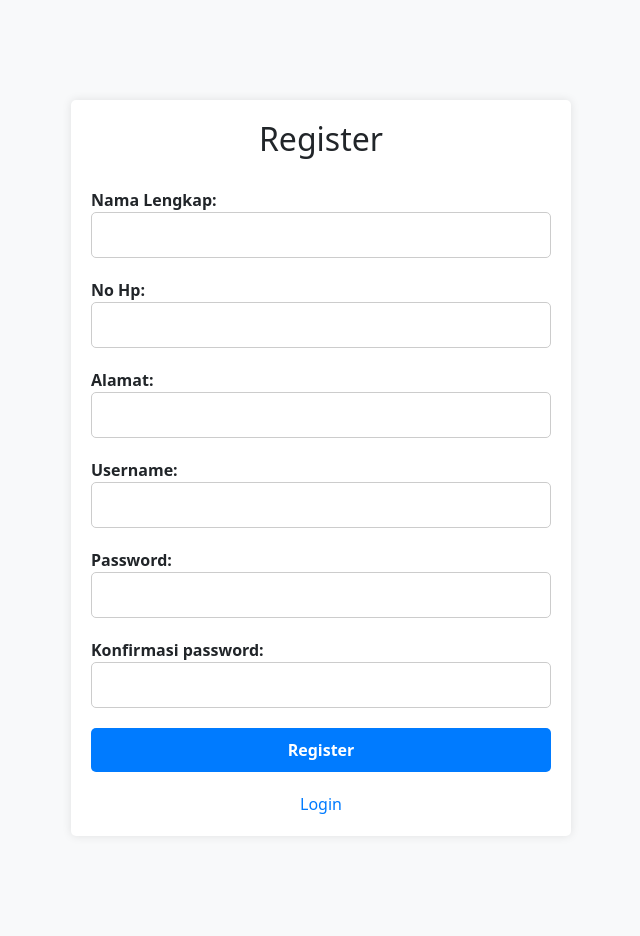
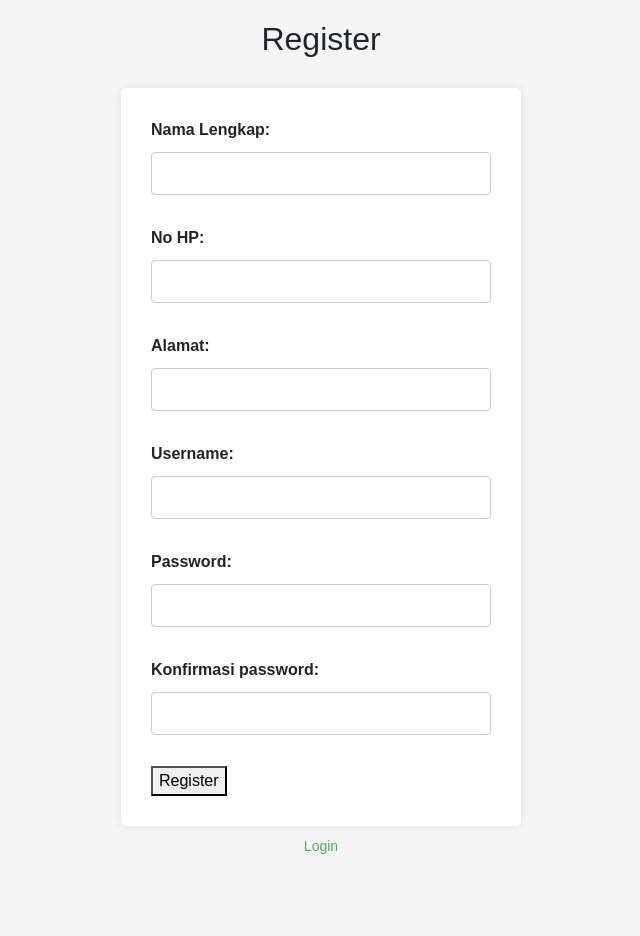
Before and after one commit to PBLHADAH/accounting_web, a PHP site: page /register.php in a window 1280 px wide. Shown: the whole page, without its empty margins (319-959 px from the left). After the commit the page ends 854 px from the top, so only its background shows below. Run offline with PHP 8.4, Linux system fonts and the light colour scheme.

Commit message:
update tampilan login dan register

```diff
--- a/login.php
+++ b/login.php
@@ -389,7 +389,7 @@ img {
 
     <div class="login">
       <div class="container">
-        <h1>Login untuk<br />Masuk ke Dashboard</h1>
+    <h1>Login!</h1>
         <div class="login-form">
           <form action="">
             <input type="email" placeholder="E-mail Address">
@@ -398,7 +398,7 @@ img {
             <div class="remember-form">
               <input type="checkbox">
               <span>Remember me</span> <br>
-              <a href="register.php">Register</a>
+              Don't have an account? <a href="register.php">Register</a>
             </div>
             <div class="forget-pass">
               <a href="#">Forgot Password ?</a>
--- a/register.php
+++ b/register.php
@@ -5,16 +5,9 @@
     <link href="https://cdn.jsdelivr.net/npm/bootstrap@5.3.0-alpha3/dist/css/bootstrap.min.css" rel="stylesheet" integrity="sha384-KK94CHFLLe+nY2dmCWGMq91rCGa5gtU4mk92HdvYe+M/SXH301p5ILy+dN9+nJOZ" crossorigin="anonymous">
     <style>
         body {
-            background-color: #f8f9fa;
-        }
-
-        .container {
-            max-width: 500px;
-            margin: 100px auto;
+            background-color: #f5f5f5;
             padding: 20px;
-            background-color: #fff;
-            border-radius: 5px;
-            box-shadow: 0 0 10px rgba(0, 0, 0, 0.1);
+            font-family: Arial, sans-serif;
         }
 
         h2 {
@@ -22,71 +15,95 @@
             margin-bottom: 30px;
         }
 
+        form {
+            max-width: 400px;
+            margin: 0 auto;
+            background-color: #fff;
+            padding: 30px;
+            border-radius: 5px;
+            box-shadow: 0px 0px 10px rgba(0, 0, 0, 0.1);
+        }
+
         label {
             font-weight: bold;
+            display: block;
+            margin-bottom: 10px;
         }
 
         input[type="text"],
         input[type="password"] {
             width: 100%;
             padding: 10px;
-            border-radius: 5px;
+            margin-bottom: 15px;
             border: 1px solid #ccc;
-            margin-bottom: 20px;
+            border-radius: 4px;
+            font-size: 14px;
         }
 
         input[type="submit"] {
-            width: 100%;
-            padding: 10px;
-            border-radius: 5px;
-            background-color: #007bff;
-            color: #fff;
-            font-weight: bold;
+            background-color: #4CAF50;
+            color: white;
+            padding: 10px 20px;
             border: none;
+            border-radius: 4px;
+            cursor: pointer;
+            font-size: 16px;
+            transition: background-color 0.3s ease;
         }
 
         input[type="submit"]:hover {
-            background-color: #0069d9;
-            cursor: pointer;
+            background-color: #45a049;
         }
 
         a {
+            color: #4CAF50;
             display: block;
             text-align: center;
-            margin-top: 20px;
-            color: #007bff;
+            margin-top: 10px;
+            font-size: 14px;
             text-decoration: none;
+        }
+
+        @media (max-width: 500px) {
+            form {
+                max-width: 300px;
+            }
         }
     </style>
 </head>
 <body>
-    <div class="container">
-        <h2>Register</h2>
-        <form method="POST" action="register.php">
+    <h2>Register</h2>
+    <form method="POST" action="register.php">
+        <div class="mb-3">
             <label for="nama_lengkap">Nama Lengkap:</label>
             <input type="text" id="nama_lengkap" name="nama_lengkap" required>
-
-            <label for="no_hp">No Hp:</label>
+        </div>
+        <div class="mb-3">
+            <label for="no_hp">No HP:</label>
             <input type="text" id="no_hp" name="no_hp" required>
-
+        </div>
+        <div class="mb-3">
             <label for="alamat">Alamat:</label>
             <input type="text" id="alamat" name="alamat" required>
-
+        </div>
+        <div class="mb-3">
             <label for="username">Username:</label>
             <input type="text" id="username" name="username" required>
-
+        </div>
+        <div class="mb-3">
             <label for="password">Password:</label>
             <input type="password" id="password" name="password" required>
-
+        </div>
+        <div class="mb-3">
             <label for="konfirmasi">Konfirmasi password:</label>
             <input type="password" id="konfirmasi" name="konfirmasi" required>
-
-            <input type="submit" value="Register">
-        </form>
-        <a href="login.php">Login</a>
-    </div>
+        </div>
+        <button type="submit">Register</button>
+    </form>
+    <a href="login.php">Login</a>
 </body>
 </html>
+
 
 <?php
 // Establish a connection to the database
```
